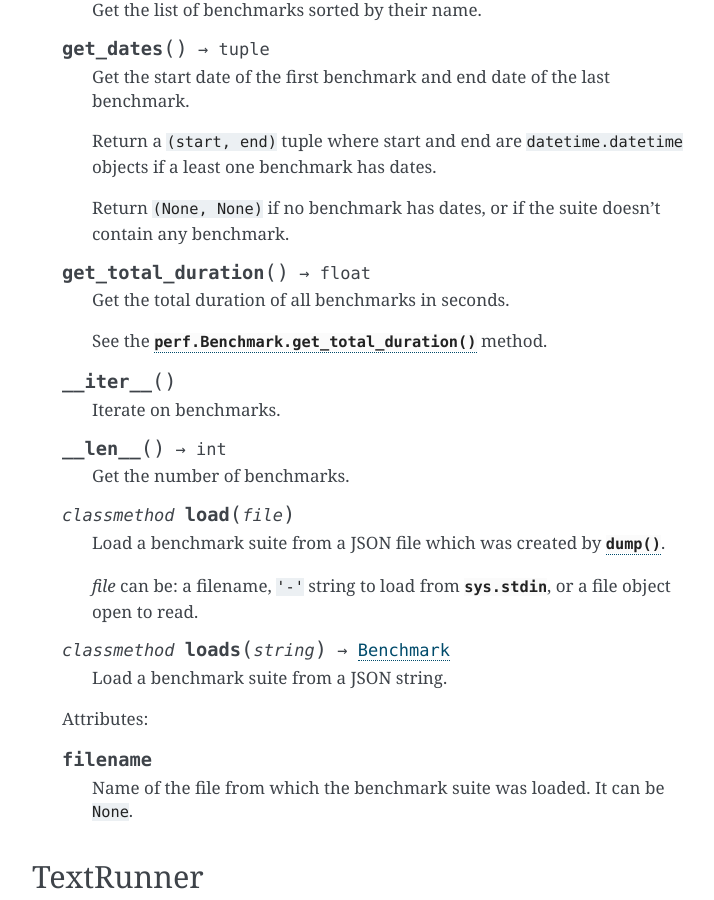
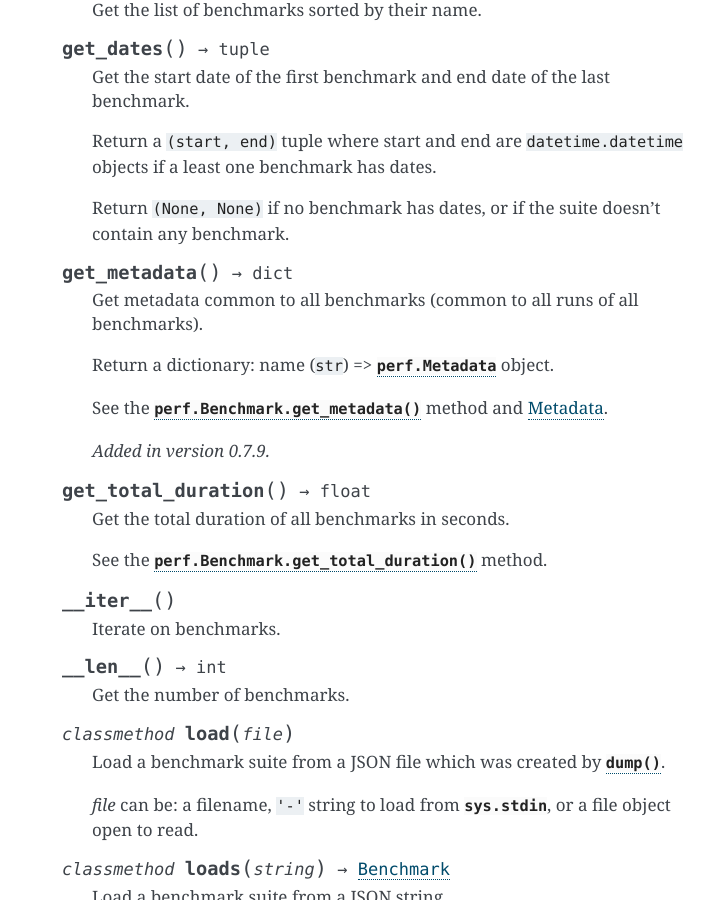
Before and after one commit to psf/pyperf, a Sphinx documentation site: the page built from doc/api.rst, in a window 1280 px wide and 900 px high, scrolled down 9315 px. Shown: the whole window, without its empty margins (388-1102 px from the left). Built offline with Sphinx 7.4.7, drawn with Linux system fonts in a browser that asks for light colours; some of the changed text lies outside the part shown.

Commit message:
Add BenchmarkSuite.get_metadata()

```diff
--- a/doc/api.rst
+++ b/doc/api.rst
@@ -397,6 +397,18 @@ BenchmarkSuite
       Return ``(None, None)`` if no benchmark has dates, or if the suite
       doesn't contain any benchmark.
 
+   .. method:: get_metadata() -> dict
+
+      Get metadata common to all benchmarks (common to all runs of all
+      benchmarks).
+
+      Return a dictionary: name (``str``) => :class:`perf.Metadata` object.
+
+      See the :meth:`perf.Benchmark.get_metadata` method
+      and :ref:`Metadata <metadata>`.
+
+      .. versionadded:: 0.7.9
+
    .. method:: get_total_duration() -> float
 
       Get the total duration of all benchmarks in seconds.
--- a/doc/changelog.rst
+++ b/doc/changelog.rst
@@ -4,9 +4,10 @@ Changelog
 Version 0.7.9
 -------------
 
+* Add :meth:`Benchmark.get_unit` method
+* Add :meth:`BenchmarkSuite.get_metadata` method
 * metadata: add ``nohz_full`` and ``isolated`` to ``cpu_config``
 * add ``--affinity`` option to the ``metadata`` command
-* Add :meth:`Benchmark.get_unit` method
 * ``convert``: fix ``--remove-all-metadata``, keep the unit
 
 Version 0.7.8 (2016-09-10)
```
Also changed, not shown: 2 other files.
